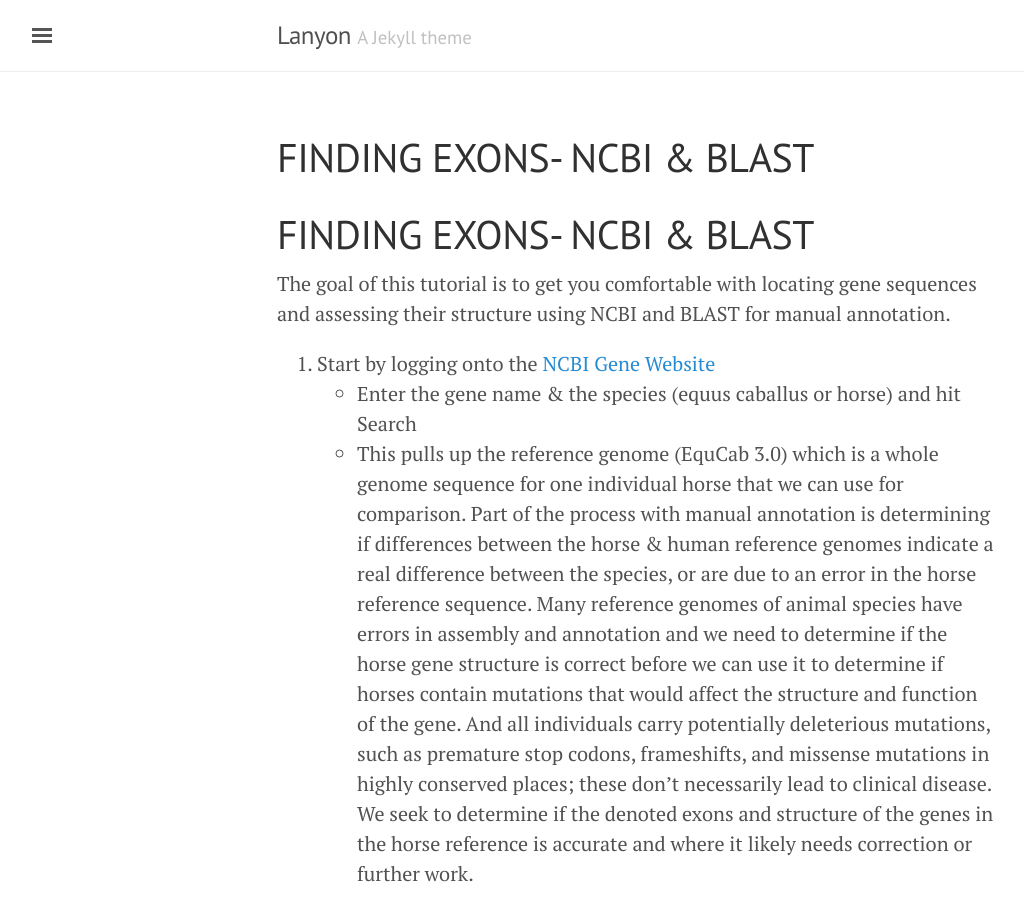
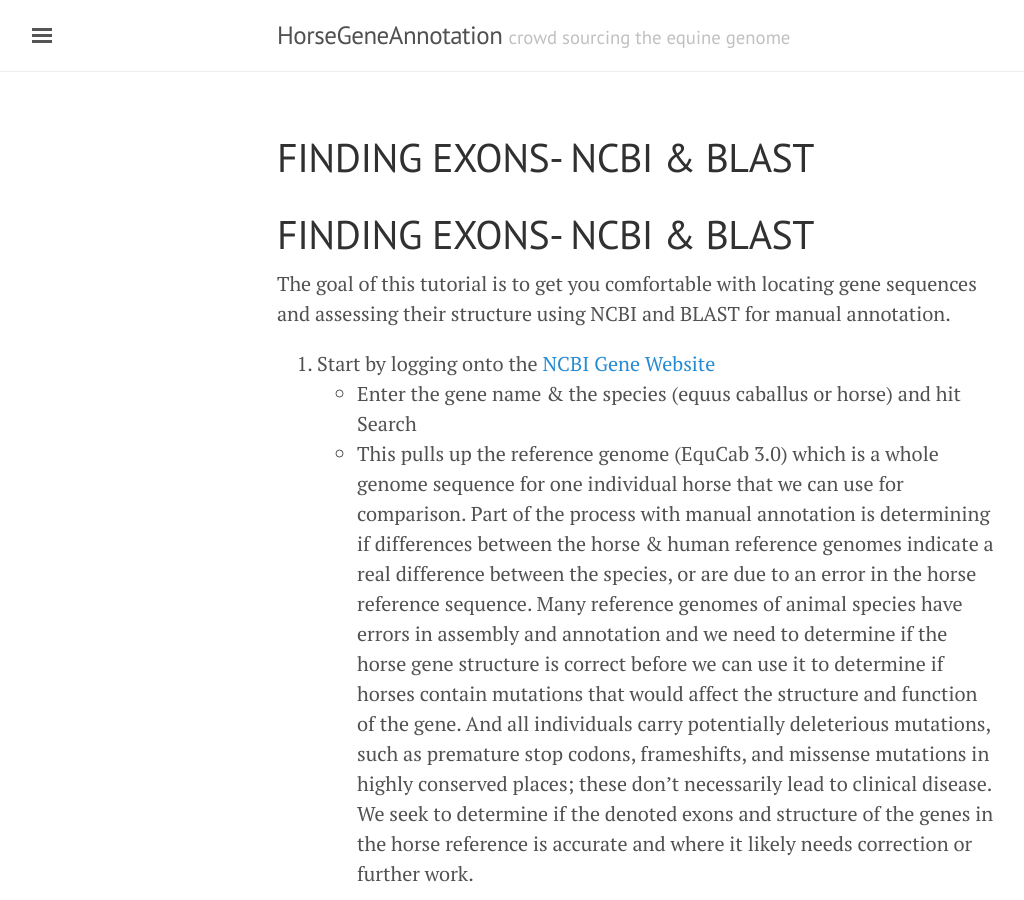
Before and after one commit to UMN-EGGL/HorseGeneAnnotation, a Jekyll site: the page built from docs/NCBI_tutorial.md, in a window 1280 px wide and 900 px high. Shown: the whole window, without its empty margins (3-1027 px from the left). Built offline with Jekyll 4.4.1, drawn with Linux system fonts in a browser that asks for light colours; our own code applies the rules of GitHub Pages for plain Markdown files.

Commit message:
update config variables

```diff
--- a/_config.yml
+++ b/_config.yml
@@ -5,18 +5,18 @@
 relative_permalinks: false
 
 # Setup
-title:               Lanyon
-tagline:             'A Jekyll theme'
+title:               HorseGeneAnnotation
+tagline:             'crowd sourcing the equine genome'
 description:         ''
 url:                 https://umn-eggl.github.io/HorseGeneAnnotation
-baseurl:             'https://umn-eggl.github.io/HorseGeneAnnotation/'
+baseurl:             'https://umn-eggl.github.io/HorseGeneAnnotation'
 paginate:            5
 
 # About/contact
 author:
-  name:              Mark Otto
-  url:               https://twitter.com/mdo
-  email:             markdotto@gmail.com
+  name:              Rob Schaefer
+  url:               https://twitter.com/CSciBio
+  email:             rob@linkage.io
 
 # Custom vars
 version:             1.0.0
```
